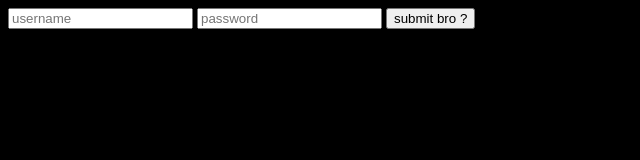
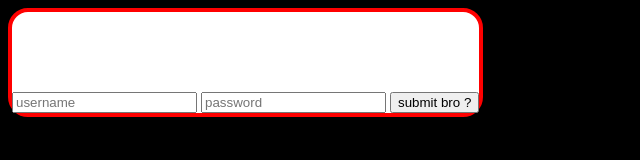
Before and after one commit to leeu4/final-bootcamp-2, a plain HTML site: page index.html in a window 1280 px wide. Shown: the whole page, without its empty margins (0-640 px from the left). Drawn offline with Linux system fonts and the light colour scheme.

Commit message:
new update @ 6/11/2023

```diff
--- a/index.html
+++ b/index.html
@@ -9,6 +9,7 @@
 </head>
 <body>
     <form action="#">
+        <h1>login</h1>
         <input placeholder="username">
         <input type="password" placeholder="password">
         <input type="submit" value="submit bro ?">
--- a/style.css
+++ b/style.css
@@ -5,3 +5,9 @@ body
     color:white;
 
 }
+form
+{
+    background-color:white;
+    border-radius: 20px;
+    border:solid 4px red;
+}
```
